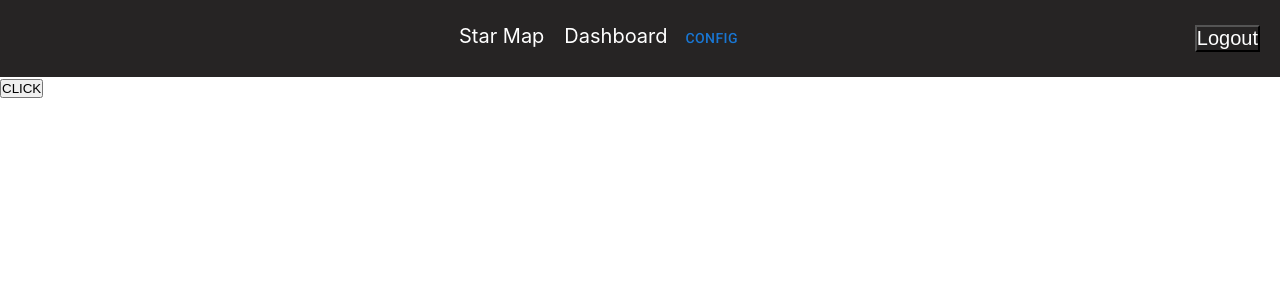
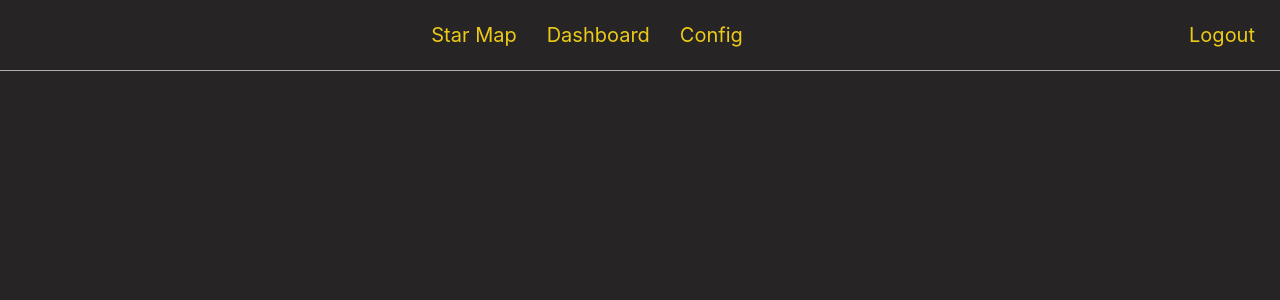
Before and after one commit to Aleksey-Koren/solar-front, a React (Create React App) app: page / in a window 1280 px wide. Shown: the top 300 px of the page. Built offline with nearby package versions, Linux system fonts and the light colour scheme.

Commit message:
feat: navbar style v1.0

```diff
--- a/src/App.css
+++ b/src/App.css
@@ -1,38 +1,3 @@
-.App {
-  text-align: center;
+body{
+  background: #262424;
 }
-
-.App-logo {
-  height: 40vmin;
-  pointer-events: none;
-}
-
-@media (prefers-reduced-motion: no-preference) {
-  .App-logo {
-    animation: App-logo-spin infinite 20s linear;
-  }
-}
-
-.App-header {
-  background-color: #282c34;
-  min-height: 100vh;
-  display: flex;
-  flex-direction: column;
-  align-items: center;
-  justify-content: center;
-  font-size: calc(10px + 2vmin);
-  color: white;
-}
-
-.App-link {
-  color: #61dafb;
-}
-
-@keyframes App-logo-spin {
-  from {
-    transform: rotate(0deg);
-  }
-  to {
-    transform: rotate(360deg);
-  }
-}
--- a/src/App.tsx
+++ b/src/App.tsx
@@ -2,7 +2,6 @@ import React from 'react';
 import './App.css';
 import {BrowserRouter} from "react-router-dom";
 import {Route, Routes} from "react-router";
-import {axiosApi} from "./http/axios";
 import Registration from "./component/registration/Registration";
 import LoginForm from "./component/login/LoginForm";
 import Navbar from "./component/navbar/Navbar";
@@ -11,13 +10,7 @@ function App() {
     return (
         <BrowserRouter>
             <Routes>
-                <Route path={"/"} element={
-                    <>
-                        <Navbar/>
-                        <button onClick={() => axiosApi.get("users/1")}>CLICK</button>
-                    </>
-                }/>
-
+                <Route path={"/"} element={<Navbar/>}/>
                 <Route path={"/registration"} element={<Registration/>}/>
                 <Route path={"/login"} element={<LoginForm/>}/>
             </Routes>
--- a/src/component/login/LoginForm.tsx
+++ b/src/component/login/LoginForm.tsx
@@ -91,7 +91,7 @@ const LoginForm: React.FC = () => {
                                          open={formik.errors.login !== undefined && formik.touched.login}
                                          placement={"top"} arrow>
                                     <div>
-                                        <Field className={"login_input_field"} name="login" type="text"/>
+                                        <Field className={"login_input_field"} name="login" type="text" placeholder={"Login/email"} />
                                     </div>
                                 </Tooltip>
                             </div>
@@ -103,7 +103,7 @@ const LoginForm: React.FC = () => {
                                          open={formik.errors.password !== undefined && formik.touched.password}
                                          placement={"top"} arrow>
                                     <div>
-                                        <Field className={"login_input_field"} name="password" type="text"/>
+                                        <Field className={"login_input_field"} name="password" type="password" placeholder={"Password"}/>
                                     </div>
                                 </Tooltip>
                             </div>
@@ -130,7 +130,7 @@ const LoginForm: React.FC = () => {
             )}
         </Formik>
         <ErrorPopup errorMessage={state.errorText} isError={state.errorText !== undefined} autoHideDuration={5000}
-                    handlePopupClose={() => setState({... state, errorText: undefined})}/>
+                    handlePopupClose={() => setState({...state, errorText: undefined})}/>
     </div>
 
     )
--- a/src/component/navbar/Navbar.css
+++ b/src/component/navbar/Navbar.css
@@ -1,22 +1,69 @@
 .navbar {
     width: 100%;
-    padding: 20px 0;
+    padding: 18px 0;
     background: #262424;
     text-align: center;
+    border-bottom: #adadad 1px solid;
 }
+
+/* NAVBAR LINKS */
 
 .navbar__link {
     text-decoration: none;
-    padding: 0 10px;
-    color: white;
+    padding: 5px 15px;
+    color: #ecca19;
     font-size: 20px;
 }
 
-.logout_button {
+.link_hover:hover {
+    border-radius: 20px;
+    border-bottom: 1px #60ad60 solid;
+}
+
+/* DROPDOWN MENU */
+
+.navbar__dropdown_menu {
+    position: relative;
+    display: inline-block;
+}
+
+.navbar__dropdown_menu a {
+    display: block;
+    text-decoration: none;
+    padding: 5px;
+    color: white;
+}
+
+.navbar__dropdown_menu a:last-child {
+    border-bottom: none;
+}
+
+.navbar__dropdown_menu a:hover {
+    color: #ecca19;
+    border-bottom: #adadad 1px solid;
+}
+
+.navbar__dropdown_menu:hover .navbar__menu_list {
+    display: block;
+}
+
+.navbar__menu_list {
+    display: none;
+    position: absolute;
+    overflow: hidden;
+    background-color: #262424;
+    width: 210px;
+    left: 50%;
+    margin-left: -100px;
+    border: 1px #60ad60 solid;
+}
+
+/* LOGOUT */
+.navbar__logout {
     float: right;
-    margin-top: 5px;
-    margin-right: 20px;
+    margin-right: 10px;
+    padding: 5px 15px;
     font-size: 20px;
     background: #262424;
-    color: white;
+    color: #ecca19;
 }
--- a/src/component/navbar/Navbar.tsx
+++ b/src/component/navbar/Navbar.tsx
@@ -1,39 +1,29 @@
 import './Navbar.css'
-import {Link} from "react-router-dom";
-import Button from '@mui/material/Button/Button';
-import {Menu, MenuItem} from "@mui/material";
+import {Link, useNavigate} from "react-router-dom";
 import React from "react";
 
 function Navbar() {
-    const [anchorEl, setAnchorEl] = React.useState<null | HTMLElement>(null);
-    const open = Boolean(anchorEl);
-    const handleClick = (event: any) => {
-        setAnchorEl(event.currentTarget);
-    };
-    const handleClose = () => {
-        setAnchorEl(null);
-    };
+    let navigate = useNavigate();
 
     return (
         <div className={"navbar"}>
-            <Link className={"navbar__link"} to={"/"}>Star Map</Link>
-            <Link className={"navbar__link"} to={"/"}>Dashboard</Link>
-            <Button
-                onMouseOver={handleClick}
-                onMouseLeave={() => console.log('leave button')}
-                aria-controls={open ? 'basic-menu' : undefined}
-                aria-haspopup="true"
-                aria-expanded={open ? 'true' : undefined}
-            >
-                Config
-            </Button>
-            <Menu anchorEl={anchorEl} open={Boolean(anchorEl)} onClose={handleClose}
-            >
-                <MenuItem onClick={handleClose}>Profile</MenuItem>
-                <MenuItem onClick={handleClose}>My account</MenuItem>
-                <MenuItem onClick={handleClose}>Logout</MenuItem>
-            </Menu>
-            <button className={"logout_button"}>Logout</button>
+            <Link className={"navbar__link link_hover"} to={"/"}>Star Map</Link>
+            <Link className={"navbar__link link_hover"} to={"/"}>Dashboard</Link>
+            <div className={"navbar__dropdown_menu"}>
+                <p className={"navbar__link"}>Config</p>
+                <div className={"navbar__menu_list"}>
+                    <Link to="/">Planets Management</Link>
+                    <Link to="/">Products Management</Link>
+                    <Link to="/">Stations Management</Link>
+                    <Link to="/">Inventory Management</Link>
+                    <Link to="/">Permissions Management</Link>
+                    <Link to="/">Users Management</Link>
+                </div>
+            </div>
+            <p className={"navbar__logout link_hover"} onClick={() => {
+                localStorage.removeItem('token');
+                navigate('/login')
+            }}>Logout</p>
         </div>
     );
 }
```
